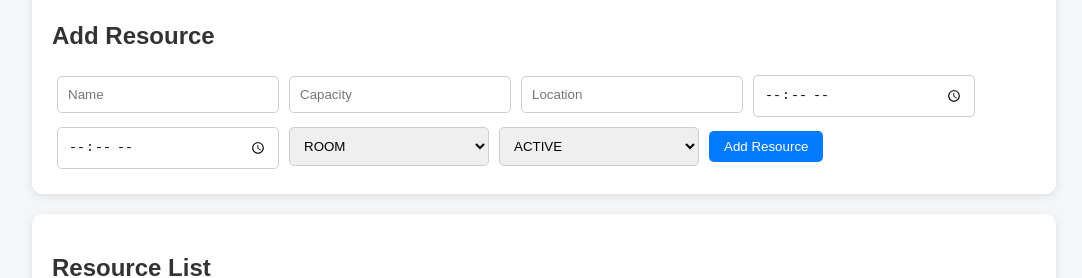
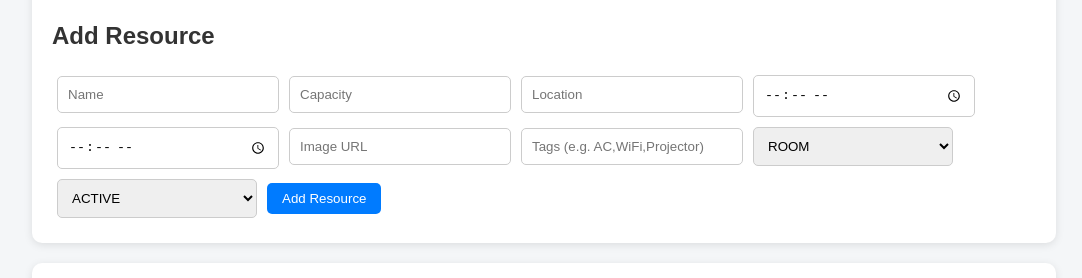
Before and after one commit to SakithNizar/it3030-paf-2026-smart-campus-group_213_02.02, a React (Create React App) app in the folder frontend/: page /admin in a window 1280 px wide. Shown: the part 158-436 px from the top of the page, without its empty margins (96-1178 px from the left). Built offline with nearby package versions, Linux system fonts and the light colour scheme; no server answers.

Commit message:
feat(admin-ui): enhance resource form with image preview and tag handling (IT23207172)

```diff
--- a/frontend/src/pages/ResourceForm.js
+++ b/frontend/src/pages/ResourceForm.js
@@ -9,13 +9,18 @@ export default function ResourceForm({ refresh, selected, setSelected }) {
     location: "",
     status: "ACTIVE",
     availableFrom: "",
-    availableTo: ""
+    availableTo: "",
+    imageUrl: "",   // ✅ NEW
+    tags: ""        // ✅ NEW (string input)
   });
 
   // Load selected resource for edit
   useEffect(() => {
     if (selected) {
-      setForm(selected);
+      setForm({
+        ...selected,
+        tags: selected.tags ? selected.tags.join(",") : "" // convert array → string
+      });
     }
   }, [selected]);
 
@@ -26,14 +31,23 @@ export default function ResourceForm({ refresh, selected, setSelected }) {
   const handleSubmit = (e) => {
     e.preventDefault();
 
+    // ✅ convert tags string → array
+    const payload = {
+      ...form,
+      capacity: Number(form.capacity),
+      tags: form.tags
+        ? form.tags.split(",").map(tag => tag.trim())
+        : []
+    };
+
     if (form.id) {
-      updateResource(form.id, form).then(() => {
+      updateResource(form.id, payload).then(() => {
         refresh();
         setSelected(null);
         resetForm();
       });
     } else {
-      createResource(form).then(() => {
+      createResource(payload).then(() => {
         refresh();
         resetForm();
       });
@@ -48,7 +62,9 @@ export default function ResourceForm({ refresh, selected, setSelected }) {
       location: "",
       status: "ACTIVE",
       availableFrom: "",
-      availableTo: ""
+      availableTo: "",
+      imageUrl: "",
+      tags: ""
     });
   };
 
@@ -97,6 +113,33 @@ export default function ResourceForm({ refresh, selected, setSelected }) {
           required
         />
 
+        {/* 🖼️ Image URL */}
+        <input
+          name="imageUrl"
+          placeholder="Image URL"
+          value={form.imageUrl}
+          onChange={handleChange}
+        />
+
+        {/* 🏷️ Tags */}
+        <input
+          name="tags"
+          placeholder="Tags (e.g. AC,WiFi,Projector)"
+          value={form.tags}
+          onChange={handleChange}
+        />
+
+        {/* 👀 Image Preview */}
+        {form.imageUrl && (
+          <img
+            src={form.imageUrl}
+            alt="preview"
+            width="120"
+            style={{ marginTop: "10px", borderRadius: "5px" }}
+            onError={(e) => (e.target.style.display = "none")}
+          />
+        )}
+
         <select name="type" value={form.type} onChange={handleChange}>
           <option value="ROOM">ROOM</option>
           <option value="LAB">LAB</option>
@@ -108,7 +151,6 @@ export default function ResourceForm({ refresh, selected, setSelected }) {
           <option value="OUT_OF_SERVICE">OUT_OF_SERVICE</option>
         </select>
 
-
         <button type="submit">
           {form.id ? "Update Resource" : "Add Resource"}
         </button>
```
